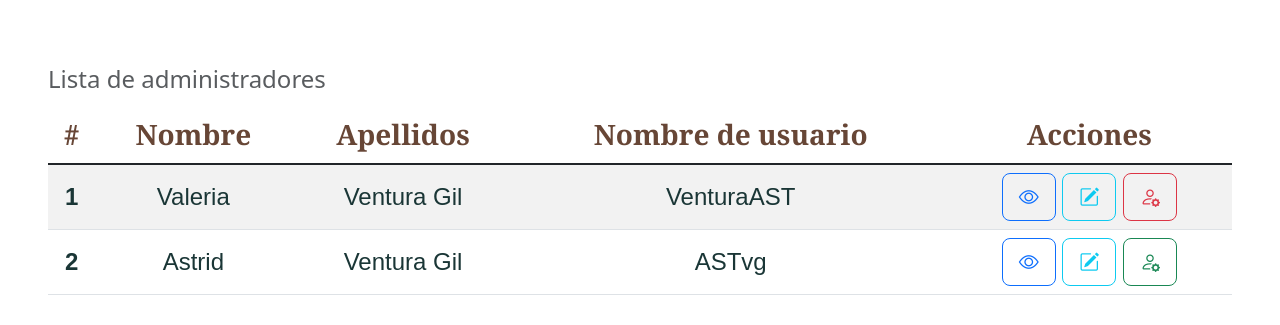
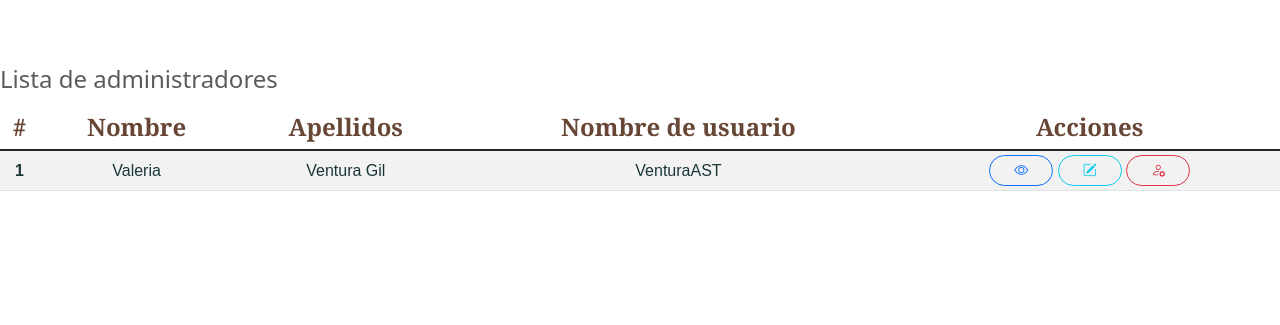
Before and after one commit to DiteRuiz20/ComiteAmbiental, a plain HTML site: page admin_principal/admins.html in a window 1280 px wide. Shown: the part 137-462 px from the top of the page. Drawn offline with nearby package versions, Linux system fonts and the light colour scheme; some packages are replaced by stand-ins of ours; a script that the page names is missing.

Commit message:
[UPDATE]: admin_principal views

```diff
--- a/admin_principal/admins.html
+++ b/admin_principal/admins.html
@@ -79,49 +79,33 @@
       </nav>
 
       <!--Tabla de registros de administradores de grupo-->
-      <div class="table-responsive m-5">
-        <table class="table table-hover align-middle caption-top table-striped">
+
+      <div class="table-responsive table-responsive-md table-responsive-sm mt-5">
+        <table class="table table-hover align-middle caption-top table-striped table-sm">
             <caption class="fs-4">Lista de administradores</caption>
             <thead class="align-middle">
               <tr>
-                <th scope="col" class="fs-3 headersTable">#</th>
-                <th scope="col" class="fs-3 headersTable">Nombre</th>
-                <th scope="col" class="fs-3 headersTable">Apellidos</th>
-                <th scope="col" class="fs-3 headersTable">Nombre de usuario</th>
-                <th scope="col" class="fs-3 headersTable">Acciones</th>
+                <th scope="col" class="headersTable">#</th>
+                <th scope="col" class="headersTable">Nombre</th>
+                <th scope="col" class="headersTable">Apellidos</th>
+                <th scope="col" class="headersTable">Nombre de usuario</th>
+                <th scope="col" class="headersTable">Acciones</th>
               </tr>
             </thead>
-            <tbody class="table-group-divider text-dark">
+            <tbody class="table-group-divider text-dark" id="tbodyLoad">
               <tr>
-                <th scope="row" class="fs-4 dataTable">1</th>
-                <td class="fs-4 dataTable">Valeria</td>
-                <td class="fs-4 dataTable">Ventura Gil</td>
-                <td class="fs-4 dataTable">VenturaAST</td>
-                <td class="fs-4 dataTable">
-                    <button type="button" class="btn btn-outline-primary btn-lg" data-bs-toggle="modal" data-bs-target="#viewAdminModal">
+                <th scope="row" class="dataTable">1</th>
+                <td class="dataTable">Valeria</td>
+                <td class="dataTable">Ventura Gil</td>
+                <td class="dataTable">VenturaAST</td>
+                <td class="dataTable">
+                    <button type="button" class="btn btn-outline-primary btn-sm text-break text-wrap rounded-5" style="width: 4rem;" data-bs-toggle="modal" data-bs-target="#viewAdminModal">
                         <i class="bi bi-eye"></i>
                     </button>
-                    <button type="button" class="btn btn-outline-info btn-lg" data-bs-toggle="modal" data-bs-target="#editAdminModal">
+                    <button type="button" class="btn btn-outline-info btn-sm text-break text-wrap rounded-5" style="width: 4rem;" data-bs-toggle="modal" data-bs-target="#editAdminModal">
                         <i class="bi bi-pencil-square"></i>
                     </button>
-                    <button type="button" class="btn btn-outline-danger btn-lg confirmHabStatusAlert" data-user="este Administrador">
-                      <i class="bi bi-person-gear"></i>
-                    </button>
-                </td>
-              </tr>
-              <tr>
-                <th scope="row" class="fs-4 dataTable">2</th>
-                <td class="fs-4 dataTable">Astrid</td>
-                <td class="fs-4 dataTable">Ventura Gil</td>
-                <td class="fs-4 dataTable">ASTvg</td>
-                <td class="fs-4 dataTable">
-                    <button type="button" class="btn btn-outline-primary btn-lg" data-bs-toggle="modal" data-bs-target="#viewAdminModal">
-                        <i class="bi bi-eye"></i>
-                    </button>
-                    <button type="button" class="btn btn-outline-info btn-lg" data-bs-toggle="modal" data-bs-target="#editAdminModal">
-                        <i class="bi bi-pencil-square"></i>
-                    </button>
-                    <button type="button" class="btn btn-outline-success btn-lg confirmDesStatusAlert" data-user="este Administrador">
+                    <button type="button" class="btn btn-outline-danger confirmHabStatusAlert btn-sm text-break text-wrap rounded-5" style="width: 4rem;" data-user="este Administrador">
                       <i class="bi bi-person-gear"></i>
                     </button>
                 </td>
@@ -129,6 +113,7 @@
             </tbody>
           </table>
       </div>
+
 
       <!--MODALES//////////////////////////////////////////////////////////////////////////-->
 
```
Also changed, not shown: admin_principal/groups.html (+10 -40 lines).
